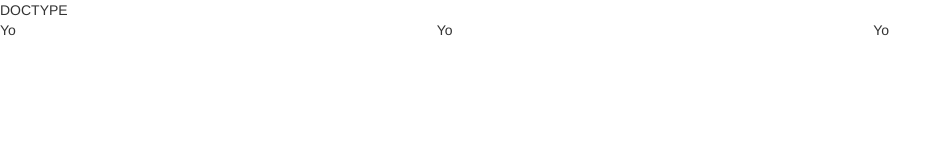
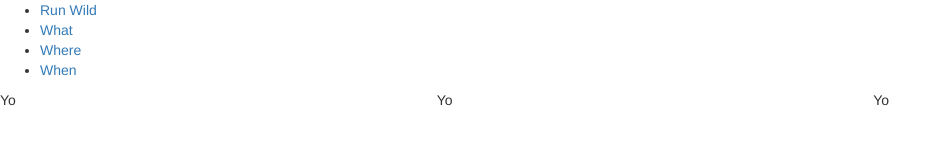
Before and after one commit to JakeCortez/RunningWildNM, a plain HTML site: page index.html in a window 1280 px wide. Shown: the whole page, without its empty margins (0-951 px from the left). Drawn offline with Linux system fonts and the light colour scheme.

Commit message:
added style sheet and basic nav bar

```diff
--- a/index.html
+++ b/index.html
@@ -1,4 +1,4 @@
-DOCTYPE
+<!DOCTYPE html>
 <html>
 <head>
 	<meta charset="utf-8">
@@ -6,8 +6,17 @@ DOCTYPE
     <meta name="viewport" content="width=device-width, initial-scale=1">
 	<title>Running Wild NM</title>
 	<link href="css/bootstrap.min.css" rel="stylesheet">
+	<link href = "css/style.css" rel = "stylesheet">
 </head>
 <body>
+	<nav>
+		<ul>
+			<li><a href = "index.html">Run Wild</a></li>
+			<li><a href = "what.html">What</a></li>
+			<li><a href = "where.html">Where</a></li>
+			<li><a href = "when.html">When</a></li>
+		</ul>
+	</nav>
 	<div class = "row">
 		<div class = "col-md-4">Yo</div>
 		<div class = "col-md-4">Yo</div>
```
Also changed, not shown: css/style.css (added).
